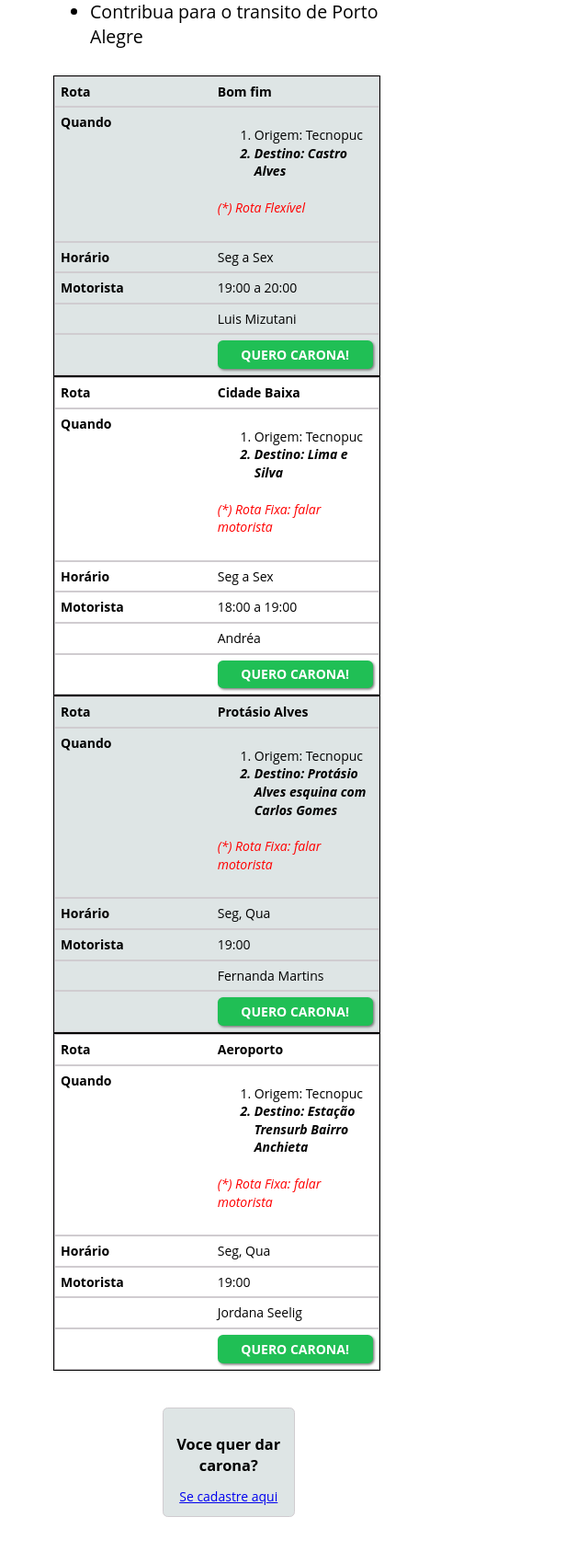
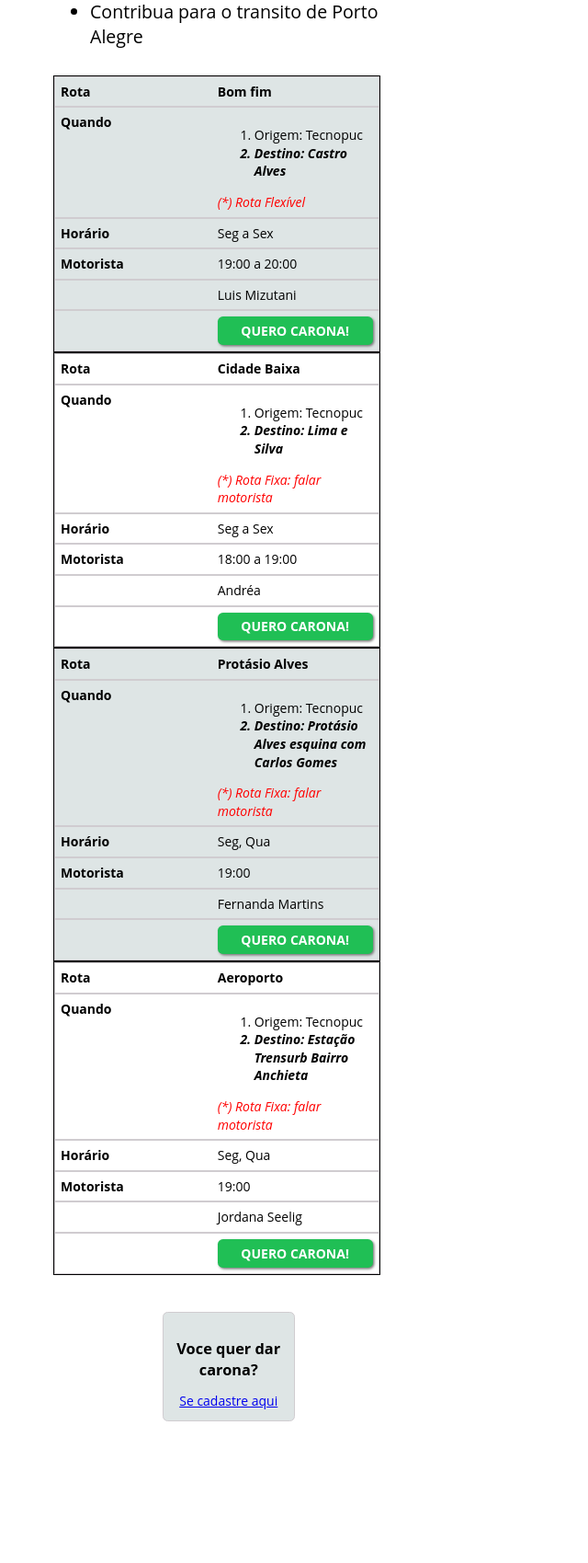
Before and after one commit to transportelivre/caronaboard, a PHP site: page / in a window 1280 px wide. Shown: the part 227-1926 px from the top of the page at 92% size, without its empty margins (0-640 px from the left). After the commit the page ends 1772 px from the top, so only its background shows below. Run offline with PHP 8.4, Linux system fonts and the light colour scheme; some libraries are stand-ins or nearby versions.

Commit message:
minor fixes on margins

```diff
--- a/index.css
+++ b/index.css
@@ -24,7 +24,7 @@
 			/* Top/left values mimic padding */
 			top: 6px;
 			left: 6px;
-			width: 45%;
+			width: 25%;
 			padding-right: 10px;
 			white-space: nowrap;
 			font-weight: bold;
@@ -82,7 +82,7 @@ ul li {
 	font-size: 1.4em;
 }
 td p {
-	padding: 0 30px 0 0;
+	margin: 0 30px 0 0;
 	font-size: 1em;
 	font-style: italic;
 	color: red;
@@ -130,6 +130,6 @@ td, th {
 	padding: 12px;
 	text-align: center;
 }
-#dar_carona a {
-	padding-bottom: 6px;
+div #dar_carona a {
+	padding-bottom: 12px;
 }
```
